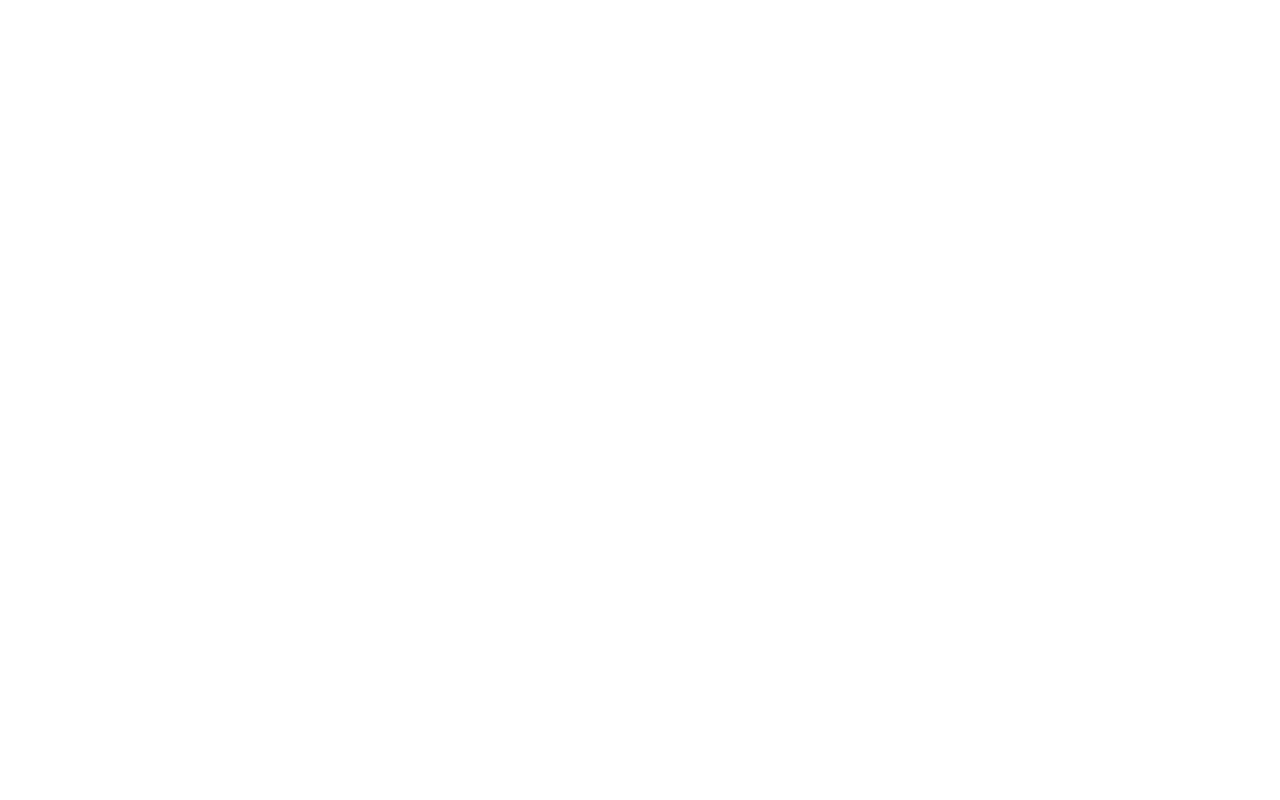
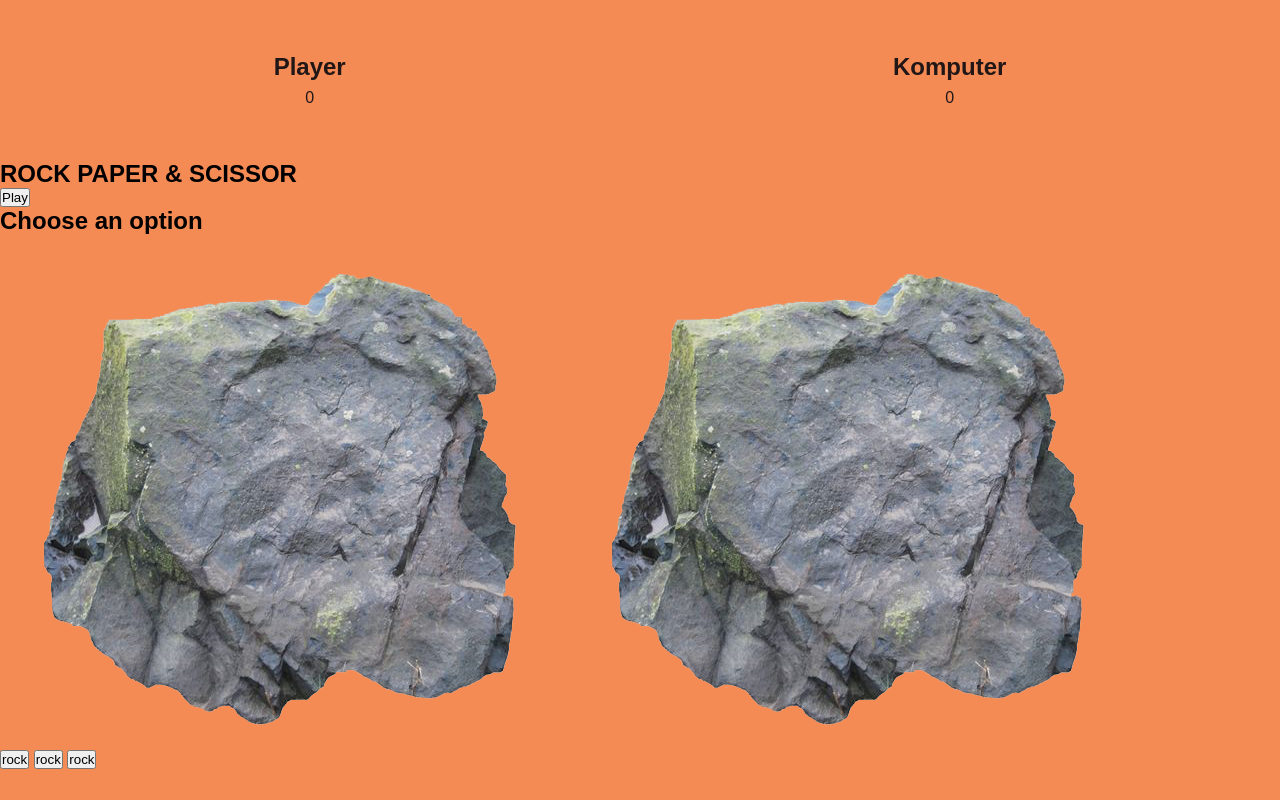
Before and after one commit to Rapapap/rock-paper-scissors, a plain HTML site: page index.html in a window 1280 px wide. Drawn offline with Linux system fonts and the light colour scheme.

Commit message:
adding class for the game

```diff
--- a/index.html
+++ b/index.html
@@ -1,12 +1,44 @@
 <!DOCTYPE html>
 <html lang="en">
-<head>
-    <meta charset="UTF-8">
-    <meta http-equiv="X-UA-Compatible" content="IE=edge">
-    <meta name="viewport" content="width=device-width, initial-scale=1.0">
+  <head>
+    <meta charset="UTF-8" />
+    <meta http-equiv="X-UA-Compatible" content="IE=edge" />
+    <meta name="viewport" content="width=device-width, initial-scale=1.0" />
+    <link rel="stylesheet" href="style.css" />
+
     <title>Game Suit</title>
-</head>
-<body>
+  </head>
+  <body>
+    <section class="game">
+      <div class="score">
+        <div class="player-score">
+          <h2>Player</h2>
+          <p>0</p>
+        </div>
+        <div class="komputer-score">
+          <h2>Komputer</h2>
+          <p>0</p>
+        </div>
+      </div>
 
-</body>
+      <div class="intro">
+        <h1>ROCK PAPER & SCISSOR</h1>
+        <button>Play</button>
+      </div>
+
+      <div class="match">
+        <h2 class="winner">Choose an option</h2>
+        <div class="item">
+            <img class="player-item" src="./assets/batu.png" alt="batu">
+            <img class="komputer-item" src="./assets/batu.png" alt="" >
+        </div>
+        <div class="options">
+            <button class="rock">rock</button>
+            <button class="paper">rock</button>
+            <button class="scissor">rock</button>
+        </div>
+      </div>
+    </section>
+    <script src="script.js"></script>
+  </body>
 </html>
```
